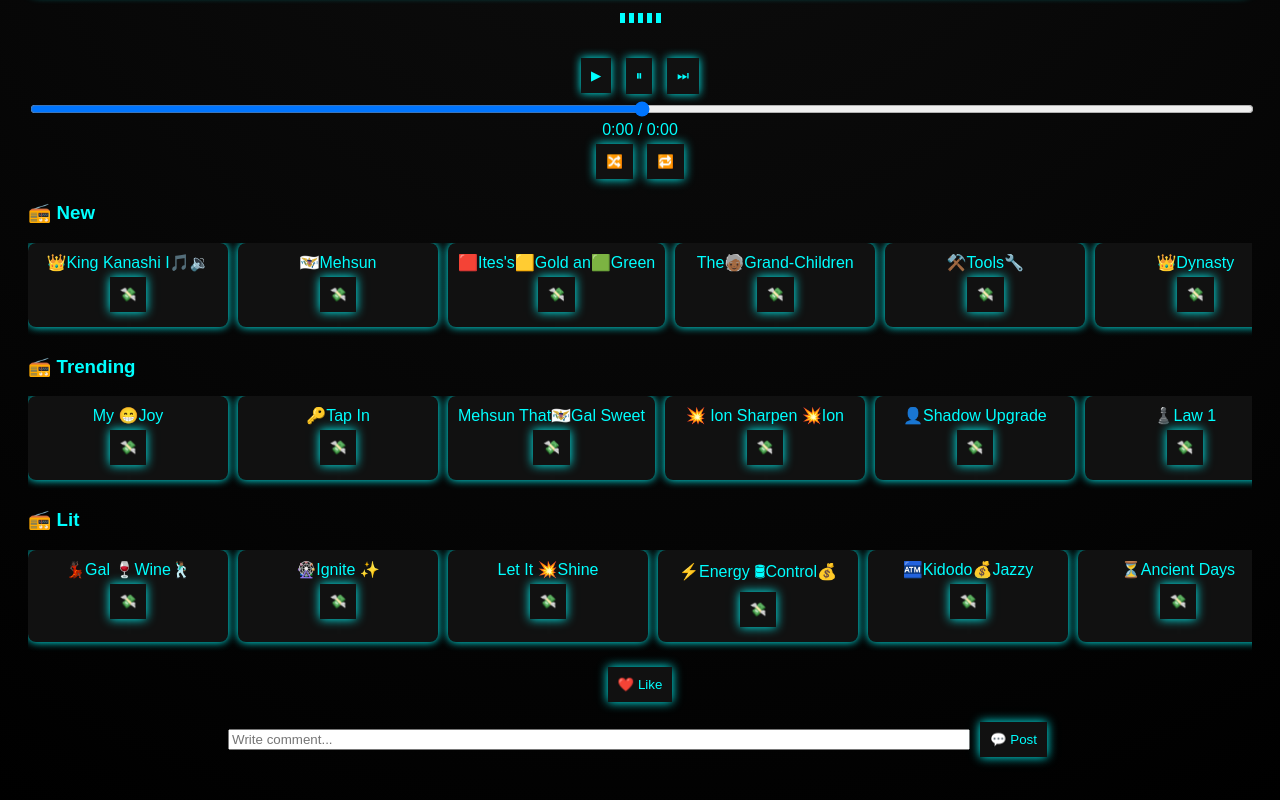
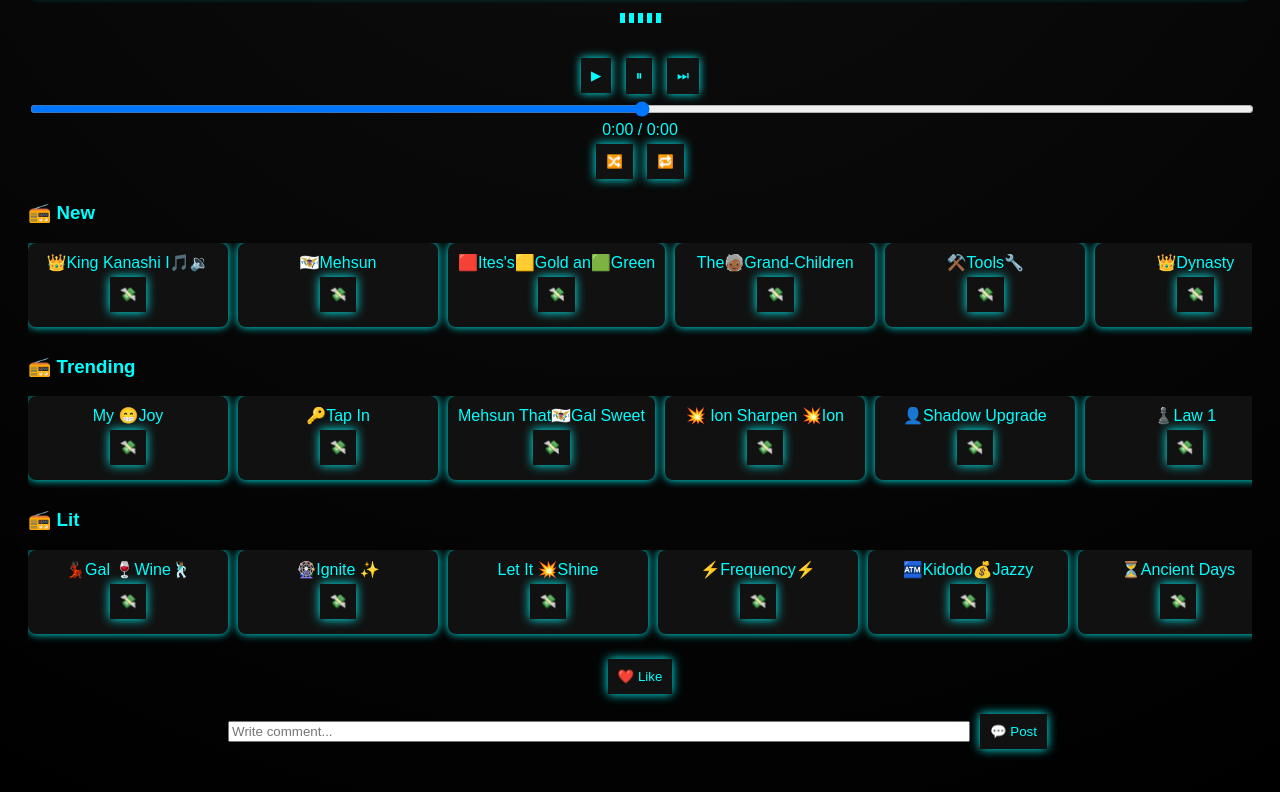
Before and after one commit to atraderdaoz/RUNAI-Player-1.00, a plain HTML site: page index.html in a window 1280 px wide. Shown: the part 377-1177 px from the top of the page. Drawn offline with Linux system fonts and the light colour scheme.

Commit message:
Update lit4.mp3 title to '⚡️Frequency⚡️'

```diff
--- a/index.html
+++ b/index.html
@@ -270,7 +270,7 @@ const trackNames = {
 "lit1.mp3": "💃🏿Gal 🍷Wine🕺🏾",
 "lit2.mp3": "🎡Ignite ✨",
 "lit3.mp3": "Let It 💥Shine",
-"lit4.mp3": "⚡️Energy 🛢Control💰",
+"lit4.mp3": "⚡️Frequency⚡️",
 "lit5.mp3": "🏧Kidodo💰Jazzy",
 "lit6.mp3": "⏳️Ancient Days",
 "lit7.mp3": "♿️Sitting On The Floor🆘️",
```
